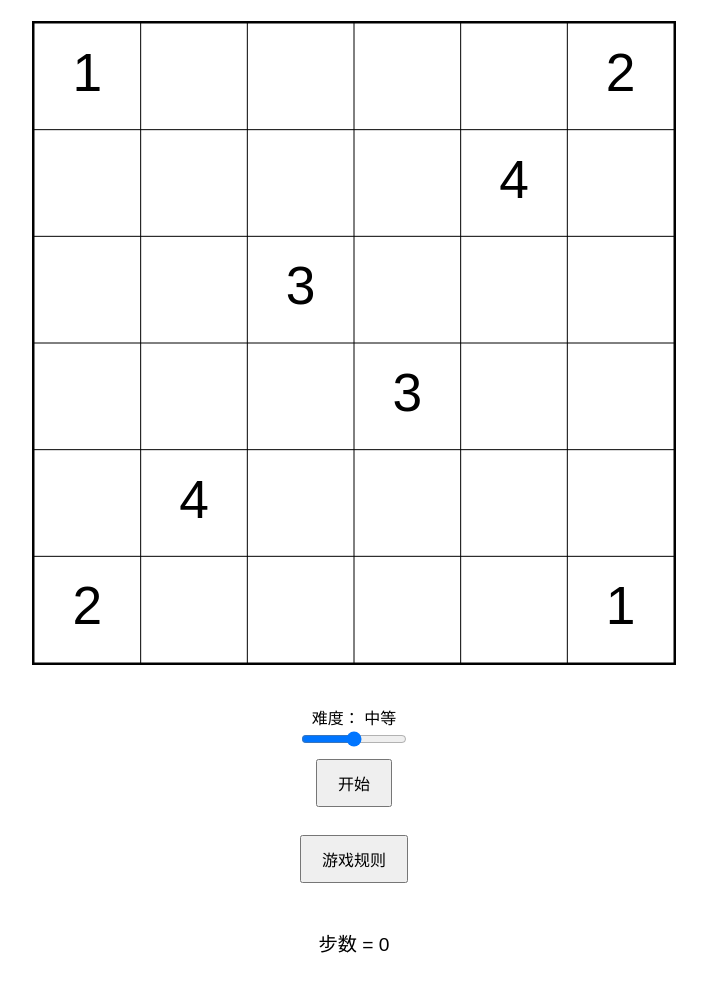
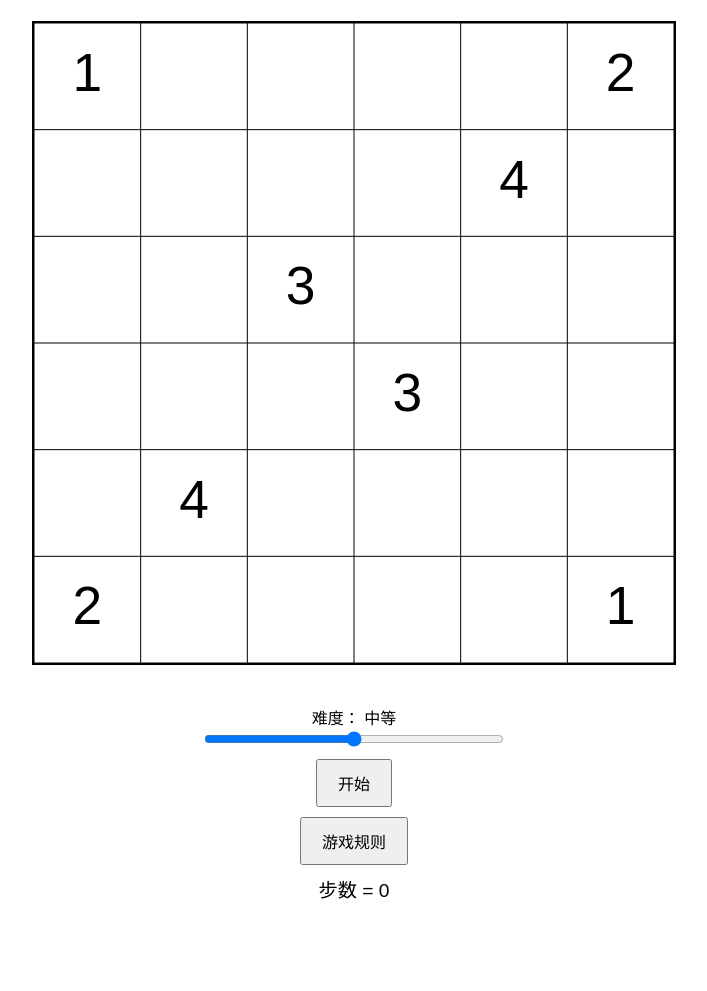
Before and after one commit to gangyu59/Number-link, a plain HTML site: page index.html in a window 1280 px wide. Shown: the part 87-1078 px from the top of the page, without its empty margins (286-993 px from the left). After the commit the page ends 1026 px from the top, so only its background shows below. Drawn offline with Linux system fonts and the light colour scheme.

Commit message:
Add files via upload

```diff
--- a/index.html
+++ b/index.html
@@ -28,16 +28,16 @@
         </label>
         <input type="range" id="difficulty-slider" class="slider" min="1" max="5" value="3">
     </div>
-    <button id="start-button">开始</button><br>
-    <button id="rules-button">游戏规则</button><br><br>
-    <div id="move-counter">步数 = 0</div><br><br>
+    <button id="start-button">开始</button>
+    <button id="rules-button">游戏规则</button>
+    <div id="move-counter">步数 = 0</div><br>
     <div id="message"></div>
 
     <div id="rules-modal" class="modal">
         <div class="modal-content">
             <span class="close-button">&times;</span>
             <h2>游戏规则</h2>
-            <p>在 Number Link 游戏中，连接相同的数字对，使路径不相交。</p>
+            <p>在 Number Link 游戏中，连接相同的数字对，使路径不交叉。</p>
             <ul style="text-align: left;">
                 <li>点击并拖动来连接相同的数字对</li>
                 <li>所有路径必须填满网格，可以重复走过网格，但不能交叉</li>
--- a/style.css
+++ b/style.css
@@ -30,7 +30,7 @@ canvas {
 }
 
 .slider {
-    width: 80%;
+    width: 300px
 }
 
 button {
```
